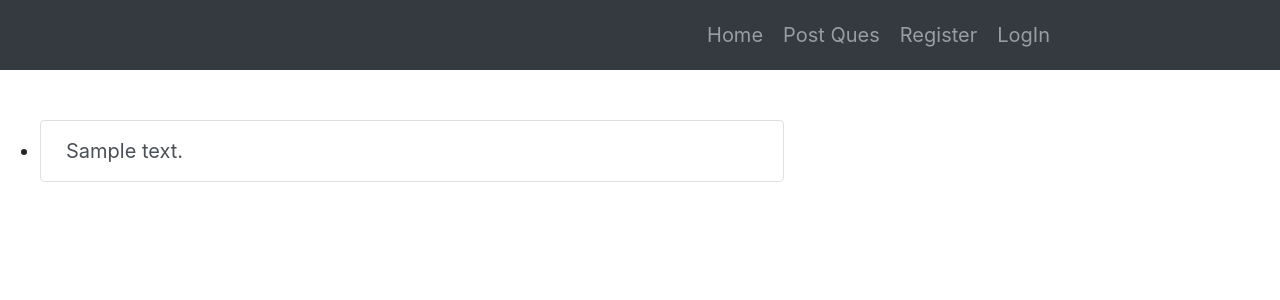
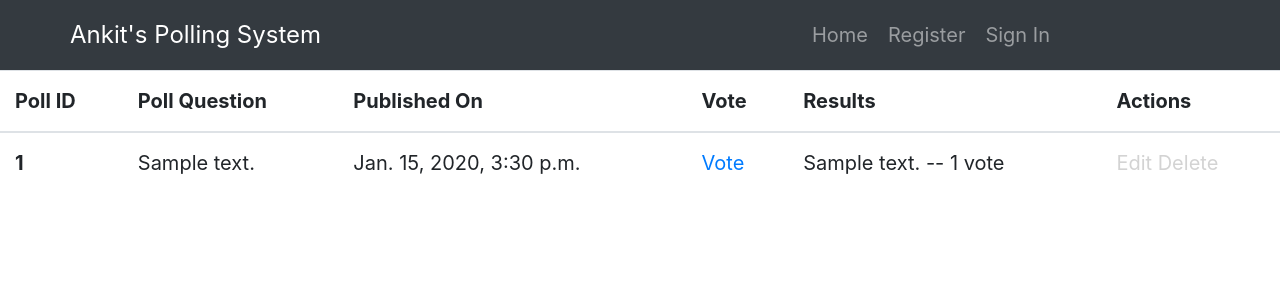
Before and after one commit to raghavankit11/mysite, a Django app: page / in a window 1280 px wide. Shown: the top 300 px of the page. Run offline with Django 3.2, Linux system fonts and the light colour scheme; tables that the repository leaves empty hold one stand-in row (values such as "Sample post"); some libraries are stand-ins or nearby versions.

Commit message:
Initial submission

```diff
--- a/mysite/polls/static/polls/style.css
+++ b/mysite/polls/static/polls/style.css
@@ -44,8 +44,17 @@ h2{
 
 }
 
-.span-welcome{
-    color: white;
-    margin-top: 10px;
-    margin-right: 10px;
+.text-grey{
+    color:lightgrey !important;
 }
+.text-white{
+    color:white;
+}
+
+.border-red{
+    border:solid 1px red;
+}
+
+.margin-left-50{
+    margin-left: 50px;
+}
--- a/mysite/polls/templates/polls/basic.html
+++ b/mysite/polls/templates/polls/basic.html
@@ -18,34 +18,35 @@
 
 </head>
 <body>
+
     <nav class="navbar navbar-expand-sm bg-dark navbar-dark">
-
-      <ul class="navbar-nav ">
+        <span class="navbar-nav text-white margin-left-50 " style="font-size:larger">Ankit's Polling System</span>
+        <ul class="navbar-nav">
           {% if user.is_authenticated %}
         <li class="nav-item">
-          <span class="span-welcome">Welcome {{ user }}</span>
+          <span class="nav-link text-white">Welcome {{ user }}</span>
         </li>
         <li class="nav-item">
           <a class="nav-link" href="{% url 'polls:polls-home' %}">Home</a>
         </li>
         <li class="nav-item">
-          <a class="nav-link" href="{% url 'polls:question-create' %}">Post Ques</a>
+          <a class="nav-link" href="{% url 'polls:question-create' %}">Create Poll</a>
         </li>
         <li class="nav-item">
-          <a class="nav-link" href="{% url 'polls:logout' %}">LogOut</a>
+          <a class="nav-link" href="{% url 'polls:logout' %}">Sign Out</a>
         </li>
           {% else %}
         <li class="nav-item">
           <a class="nav-link" href="{% url 'polls:polls-home' %}">Home</a>
         </li>
-        <li class="nav-item">
-          <a class="nav-link" href="{% url 'polls:login' %}">Post Ques</a>
-        </li>
+{#        <li class="nav-item">#}
+{#          <a class="nav-link" href="{% url 'polls:login' %}">Create Poll</a>#}
+{#        </li>#}
         <li class="nav-item">
           <a class="nav-link" href="{% url 'polls:register' %}">Register</a>
         </li>
         <li class="nav-item">
-          <a class="nav-link" href="{% url 'polls:login' %}">LogIn</a>
+          <a class="nav-link" href="{% url 'polls:login' %}">Sign In</a>
         </li>
         {% endif %}
       </ul>
--- a/mysite/polls/templates/polls/index.html
+++ b/mysite/polls/templates/polls/index.html
@@ -4,18 +4,42 @@
 
     <div class = "list-question">
     {% if latest_question_list %}
-        <ul>
-        {% for question in latest_question_list %}
-            <li>
-                <a class="list-group-item list-group-item-action" href="{% url 'polls:detail' question.id %}">{{ question.question_text }}</a>
+        <table class="table">
+          <thead>
+            <tr>
+              <th scope="col">Poll ID</th>
+              <th scope="col">Poll Question</th>
+              <th scope="col">Published On</th>
+              <th scope="col">Vote</th>
+              <th scope="col">Results</th>
+              <th scope="col">Actions</th>
+            </tr>
+          </thead>
+          <tbody>
+            {% for question in latest_question_list %}
+            <tr>
+              <th scope="row">{{ question.id }}</th>
+              <td>{{ question.question_text }}</td>
+              <td>{{ question.pub_date }}</td>
+              <td><a class="" href="{% url 'polls:detail' question.id %}">Vote</a></td>
+              <td>
+                  {% for choice in question.choices.all %}
+                    {{ choice.choice_text }} -- {{ choice.votes }} vote{{ choice.votes|pluralize }} <br>
+                  {% endfor %}
+              </td>
+              <td>
                 {% if question.questioner == user %}
-                <a href="{% url 'polls:question-edit' question.id %}">Edit</a>
-                <a  href="{% url 'polls:question-delete' question.id %}">Delete</a>
+                  <a href="{% url 'polls:question-edit' question.id %}" >Edit</a>
+                  <a  href="{% url 'polls:question-delete' question.id %}">Delete</a>
+                {% else %}
+                  <a title="Only poll owner can perform this action" class="text-grey">Edit</a>
+                  <a title="Only poll owner can perform this action" class="text-grey">Delete</a>
                 {% endif %}
-
-            </li>
-        {% endfor %}
-        </ul>
+              </td>
+            </tr>
+            {% endfor %}
+          </tbody>
+        </table>
     {% else %}
         <p>No polls are available.</p>
     {% endif %}
--- a/mysite/polls/views.py
+++ b/mysite/polls/views.py
@@ -123,18 +123,21 @@ def create_question_and_choices(request, pk=None):
 
         if request.method == 'POST':
             q_form = QuestionForm(data=request.POST, instance=q_obj)
-            c_forms = ChoiceFormSet(request.POST, instance=q_obj)
+            if pk:
+                c_forms = ChoiceFormSet(request.POST, instance=q_obj)
+            else:
+                c_forms = ChoiceFormSet(request.POST)
 
             if q_form.is_valid() and c_forms.is_valid():
                 q_obj = q_form.save(commit=False)
                 q_obj.questioner = request.user
                 q_obj.save()
 
-                # c_objs = c_forms.save(commit=False)
-                for c_form in c_forms:
-                    c_obj = c_form.save(commit=False)
-                    c_obj.question = q_obj
-                    c_obj.save()
+                if not pk:
+                    c_forms.instance = q_obj
+
+                c_forms.save()
+
                 return redirect('polls:polls-home')
         else:
             q_form = QuestionForm(instance=q_obj)
```
Also changed, not shown: mysite/polls/templates/polls/logout.html (+5 -6 lines), mysite/polls/templates/polls/question_form.html (+12 -5 lines).
